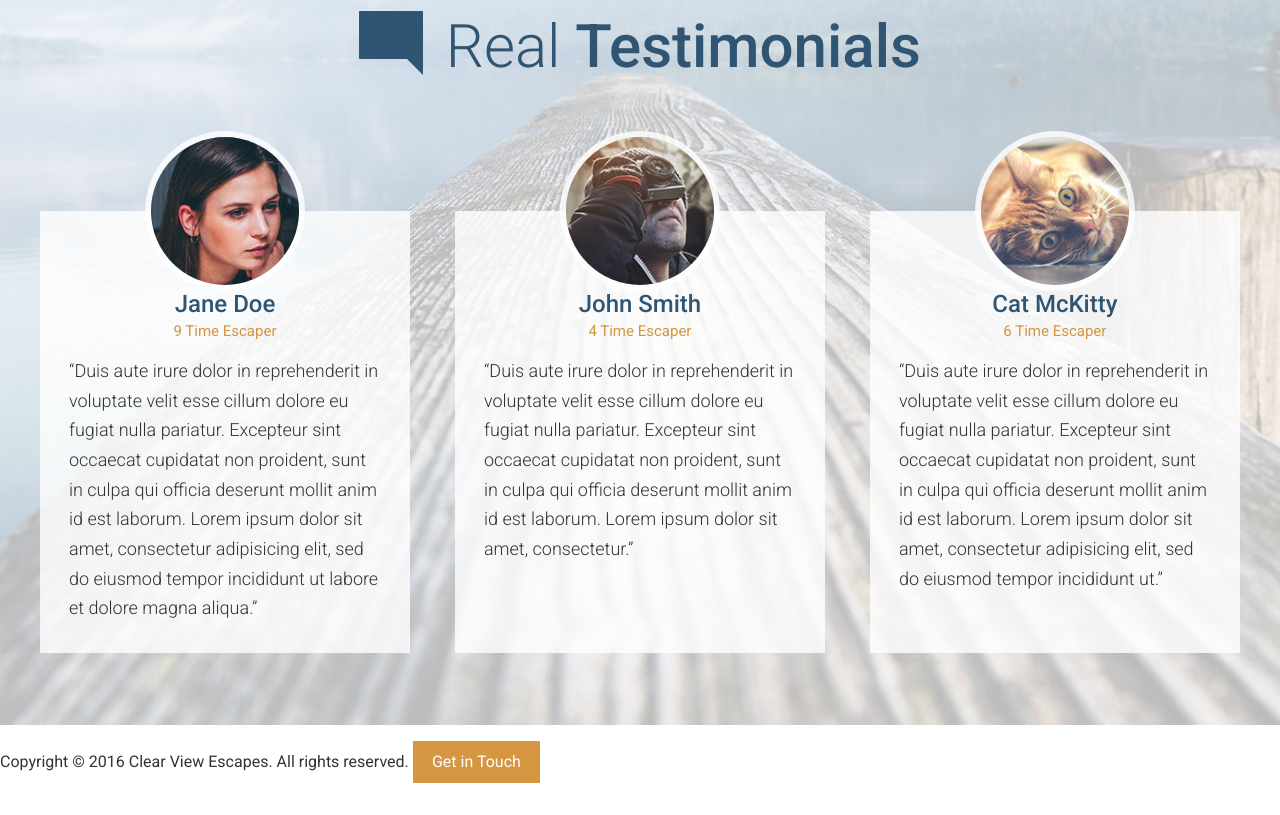
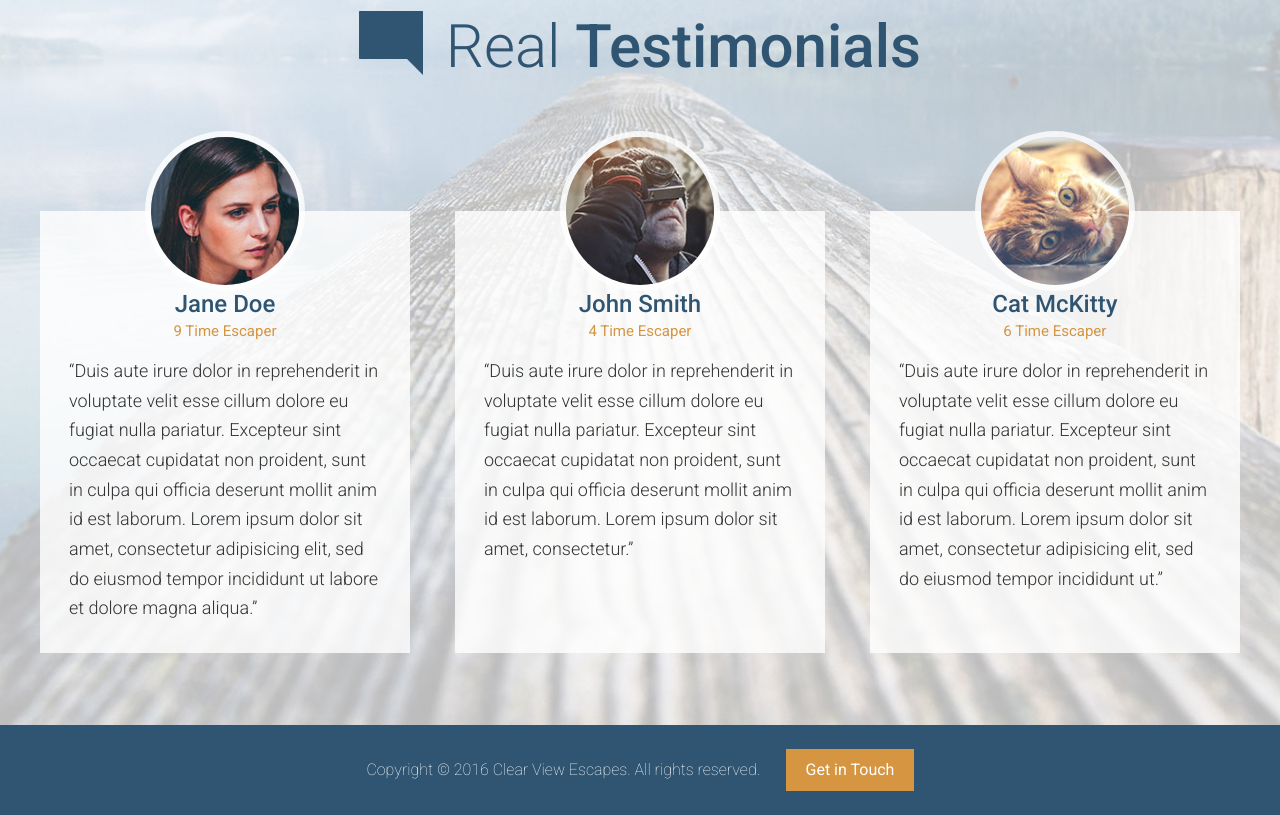
Before and after one commit to dkc1001/web-viatges, a website: page app/index.html in a window 1280 px wide. Shown: the part 3087-3902 px from the top of the page. Drawn offline with Linux system fonts and the light colour scheme.

Commit message:
Completed styling the footer.

```diff
--- /dev/null
+++ b/app/assets/styles/modules/_site-footer.css
@@ -0,0 +1,18 @@
+.site-footer {
+	background-color: $mainBlue;
+	color: #FFF;
+	padding: .5rem 0;
+	text-align: center;
+
+	&__text {
+		display: block;
+		margin-bottom: 1rem;
+		font-weight: 200;
+
+		@mixin atMedium {
+			display: inline;
+			margin-bottom: 0;
+			margin-right: 1.4rem;
+		}
+	}
+}
--- a/app/assets/styles/styles.css
+++ b/app/assets/styles/styles.css
@@ -13,3 +13,4 @@
 @import "modules/_feature-item";
 @import "modules/_testimonial";
 @import "modules/_sprite";
+@import "modules/_site-footer";
--- a/app/index.html
+++ b/app/index.html
@@ -144,8 +144,10 @@
     </div>
   </div>
 
-  <footer>
-    <p>Copyright &copy; 2016 Clear View Escapes. All rights reserved. <a href="#" class="btn btn--orange">Get in Touch</a></p>
+  <footer class='site-footer'>
+    <div class="wrapper">
+      <p><span class="site-footer__text">Copyright &copy; 2016 Clear View Escapes. All rights reserved. </span><a href="#" class="btn btn--orange">Get in Touch</a></p>
+    </div>
   </footer>
 </body>
 </html>
--- a/app/temp/styles/styles.css
+++ b/app/temp/styles/styles.css
@@ -1082,3 +1082,25 @@ Instead edit gulp/templates/sprite */
 		height: 42px;
 		background-position: 36.69752421959096% 45.792307692307695%;
 	}
+
+.site-footer {
+	background-color: #2f5572;
+	color: #FFF;
+	padding: .5rem 0;
+	text-align: center;
+}
+
+.site-footer__text {
+		display: block;
+		margin-bottom: 1rem;
+		font-weight: 200;
+	}
+
+@media (min-width: 800px) {
+
+.site-footer__text {
+			display: inline;
+			margin-bottom: 0;
+			margin-right: 1.4rem
+	}
+	}
```
